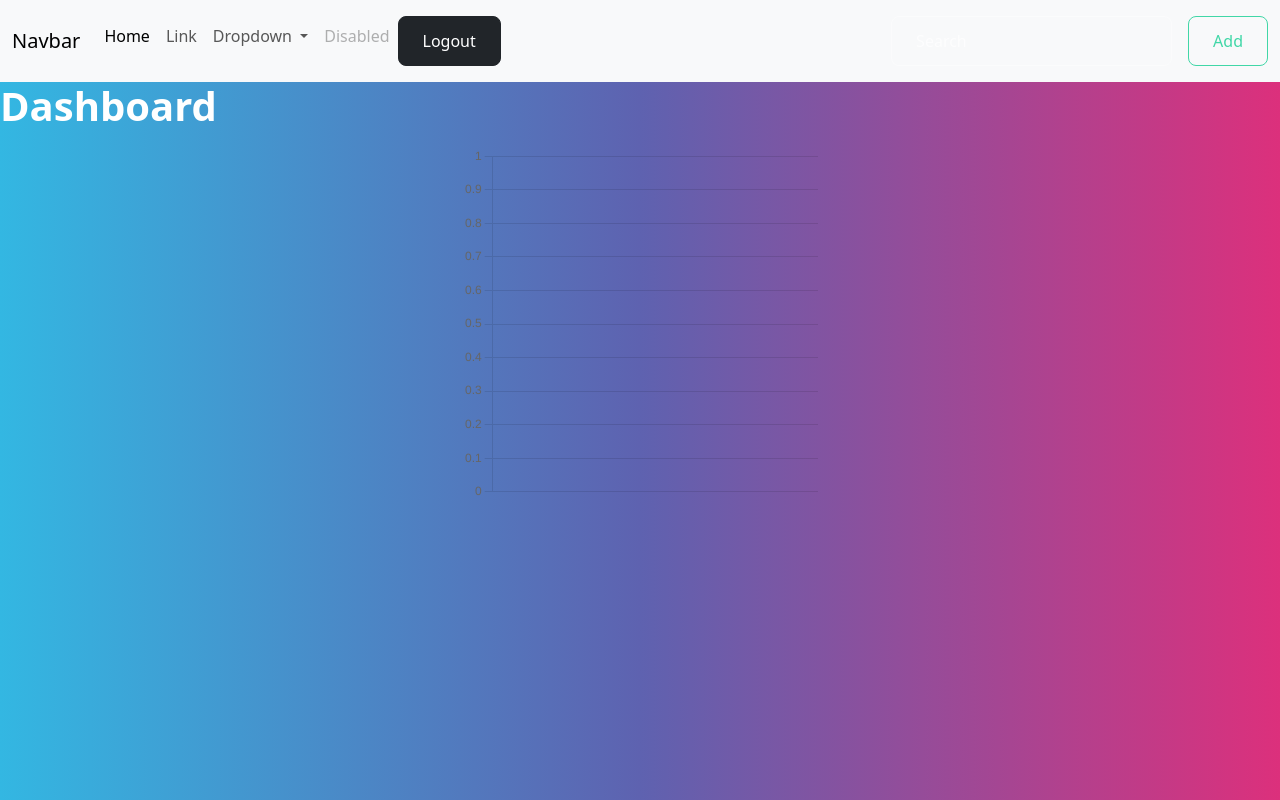
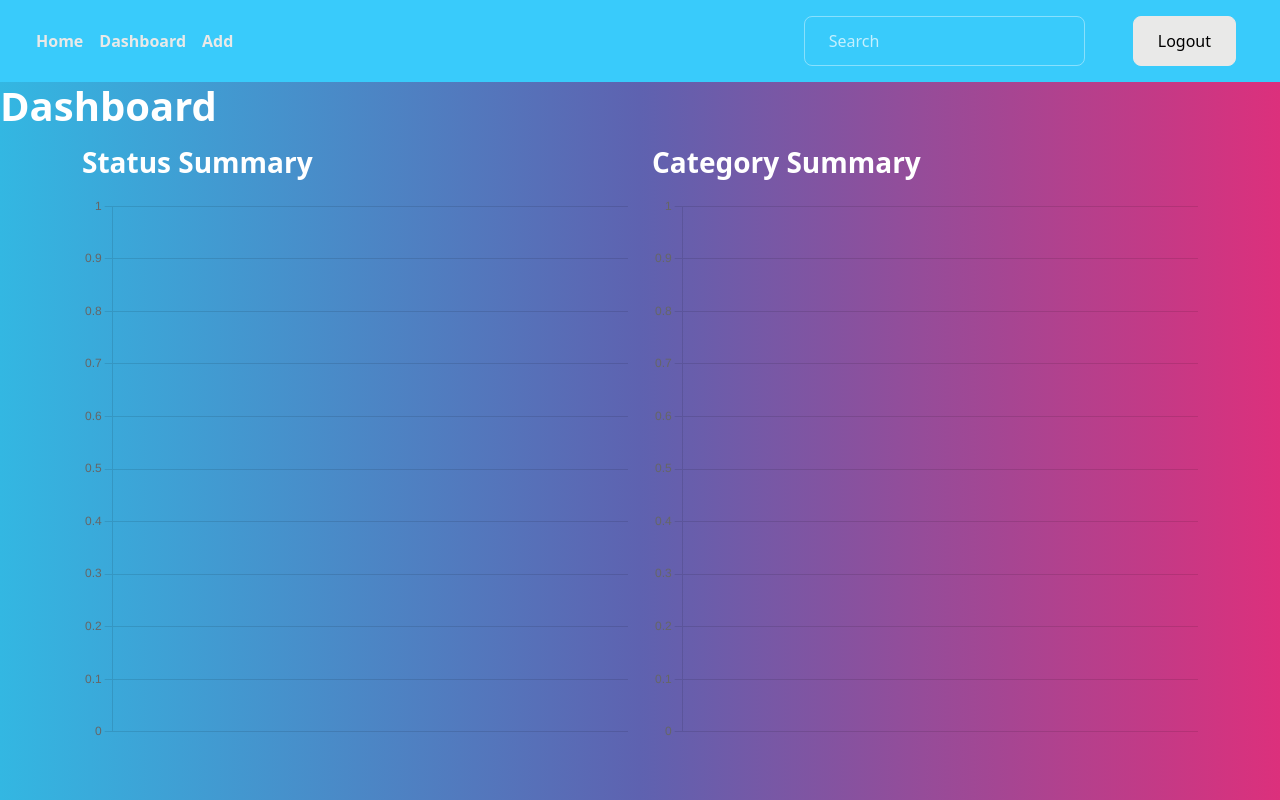
Before and after one commit to renyareji1995/taskpro, a Django app: page /dashboard/ in a window 1280 px wide. Run offline with Django 5.2, Linux system fonts and the light colour scheme; some libraries are stand-ins or nearby versions.

Commit message:
dashboard and styles updated

```diff
--- a/notes/templates/base.html
+++ b/notes/templates/base.html
@@ -8,45 +8,31 @@
     <meta name="viewport" content="width=device-width, initial-scale=1.0">
     <title>Document</title>
 </head>
-<body class="bg-danger">
+<body>
     <!--nav bar-->
 
-    <nav class="navbar navbar-expand-lg bg-body-tertiary">
+    <nav class="navbar navbar-expand-lg bg-info">
         <div class="container-fluid">
-          <a class="navbar-brand" href="#">Navbar</a>
+          <a class="navbar-brand" href="#"></a>
           <button class="navbar-toggler" type="button" data-bs-toggle="collapse" data-bs-target="#navbarSupportedContent" aria-controls="navbarSupportedContent" aria-expanded="false" aria-label="Toggle navigation">
             <span class="navbar-toggler-icon"></span>
           </button>
           <div class="collapse navbar-collapse" id="navbarSupportedContent">
             <ul class="navbar-nav me-auto mb-2 mb-lg-0">
               <li class="nav-item">
-                <a class="nav-link active" aria-current="page" href="#">Home</a>
+                <a class="nav-link text-light active" aria-current="page" href="{%url 'task-list'%}" style="font-weight: bold;">Home</a>
               </li>
               <li class="nav-item">
-                <a class="nav-link" href="#">Link</a>
-              </li>
-              <li class="nav-item dropdown">
-                <a class="nav-link dropdown-toggle" href="#" role="button" data-bs-toggle="dropdown" aria-expanded="false">
-                  Dropdown
-                </a>
-                <ul class="dropdown-menu">
-                  <li><a class="dropdown-item" href="#">Action</a></li>
-                  <li><a class="dropdown-item" href="#">Another action</a></li>
-                  <li><hr class="dropdown-divider"></li>
-                  <li><a class="dropdown-item" href="#">Something else here</a></li>
-                </ul>
+                <a href="{%url 'task-summary'%}" class="nav-link text-light" style="font-weight: bold;">Dashboard</a>
               </li>
               <li class="nav-item">
-                <a class="nav-link disabled" aria-disabled="true">Disabled</a>
-              </li>
-              <li class="nav-item">
-                <a href="{%url 'signout'%}" class="btn btn-dark">Logout</a>
+                <a href="{%url 'task-add'%}" class="nav-link text-light" style="font-weight: bold;">Add</a>
               </li>
             </ul>
             <form class="d-flex" role="search" action="{%url 'task-list'%}">
               <input class="form-control me-2" type="search" placeholder="Search" aria-label="Search" name="search_text">
-              <a href="{%url 'task-add'%}" class="btn btn-outline-success" type="submit">Add</a>
             </form>
+              <a href="{%url 'signout'%}" class="btn btn-light mx-3"style="width: auto;height:50px">Logout</a>
           </div>
         </div>
       </nav>
--- a/notes/templates/dashboard.html
+++ b/notes/templates/dashboard.html
@@ -4,11 +4,15 @@
 <h1>Dashboard</h1>
     <div class="container">
         <div class="row">
-            <div class="col-4"></div>
-            <div class="col-4">
+            <div class="col-6">
+                <h3>Status Summary</h3>
+                <canvas id="statusChart"></canvas>
+            </div>
+            <div class="col-6">
+                <h3>Category Summary</h3>
                 <canvas id="myChart"></canvas>
             </div>
-            <div class="col-4"></div>
+
         </div>
     </div>
 
@@ -16,15 +20,36 @@
 
 {%block script_block%}
 <script>
-    const ctx = document.getElementById('myChart');
+        const ctx = document.getElementById('myChart');
 
-    new Chart(ctx, {
-      type: 'pie',
+  new Chart(ctx, {
+    type: 'pie',
+    data: {
+      labels: [{%for cs in category_summary%} '{{cs.category}}',{%endfor%}],
+      datasets: [{
+        label: '# of Votes',
+        data: [{%for cs in category_summary%} '{{cs.cat_count}}',{%endfor%}],
+        borderWidth: 1
+      }]
+    },
+    options: {
+      scales: {
+        y: {
+          beginAtZero: true
+        }
+      }
+    }
+  });
+    // StatusChart
+    const ctx1 = document.getElementById('statusChart');
+
+    new Chart(ctx1, {
+      type: 'doughnut',
       data: {
-        labels: [{%for cs in category_summary%} '{{cs.category}}',{%endfor%}],
+        labels: [{%for cs in status_summary%} '{{cs.status}}',{%endfor%}],
         datasets: [{
           label: '# of Votes',
-          data: [{%for cs in category_summary%} '{{cs.cat_count}}',{%endfor%}],
+          data: [{%for cs in status_summary%} {{cs.stat_count}},{%endfor%}],
           borderWidth: 1
         }]
       },
--- a/notes/templates/register.html
+++ b/notes/templates/register.html
@@ -17,7 +17,7 @@
               <div class="col-md-8">
                 <div class="card-body">
                     <form action="" method="POST">
-                        <h1>Registration Form</h1>
+                        <h1 class="mb-3 text-center">Registration Form</h1>
                         {%csrf_token%}
                         {{form}}
                         <br>
--- a/notes/templates/task_create.html
+++ b/notes/templates/task_create.html
@@ -4,7 +4,7 @@
 
 {%load static%}
 
-<div class="container" style="margin-left: 300px;">
+<div class="container mt-3" style="margin-left: 300px;">
 
     <div class="card mb-3 " style="max-width: 70%;">
         <div class="row">
--- a/notes/views.py
+++ b/notes/views.py
@@ -27,6 +27,7 @@
 # decorators are used to add a feature without changing the functions
 
 decs=[signin_required,never_cache]
+
 @method_decorator(decs,name="dispatch")
 class TaskCreateView(View):
 
@@ -65,7 +66,7 @@
 
 
 #task list view
-decs=[signin_required,never_cache]
+
 @method_decorator(decs,name="dispatch")
 class TaskListView(View):
 
@@ -112,7 +113,7 @@
 
         return render(request,"task_details.html",{"task":qs})
 
-decs=[signin_required,never_cache]
+
 @method_decorator(decs,name="dispatch")
 class TaskUpdateView(View):
 
@@ -193,7 +194,7 @@
 
 
 
-decs=[signin_required,never_cache]
+
 @method_decorator(decs,name="dispatch")
 class TaskDeleteView(View):
 
@@ -204,21 +205,19 @@
 
         return redirect('task-list')
 
-
-decs=[signin_required,never_cache]
 @method_decorator(decs,name="dispatch")
 class TaskSummaryView(View):
 
     def get(self,request,*args,**kwargs):
 
-        qs=Task.objects.all()
+        qs=Task.objects.filter(user=request.user)
 
         total_task_count=qs.count()
 
-        category_summary=Task.objects.values("category").annotate(cat_count=Count("category"))
+        category_summary=qs.values("category").annotate(cat_count=Count("category"))
         print(category_summary)
 
-        status_summary=Task.objects.values("status").annotate(stat_count=Count("status"))
+        status_summary=qs.values("status").annotate(stat_count=Count("status"))
         print(status_summary)
 
         context={
@@ -298,7 +297,7 @@
 
         return render(request,self.template_name,{"form":form_instance})
 
-decs=[signin_required,never_cache]
+
 @method_decorator(decs,name="dispatch")
 class SignOutView(View):
 
```
Also changed, not shown: notes/templates/login.html (+6 -4 lines), notes/templates/task_edit.html (+4 -4 lines), notes/templates/task_list.html (+4 -4 lines), db.sqlite3.
